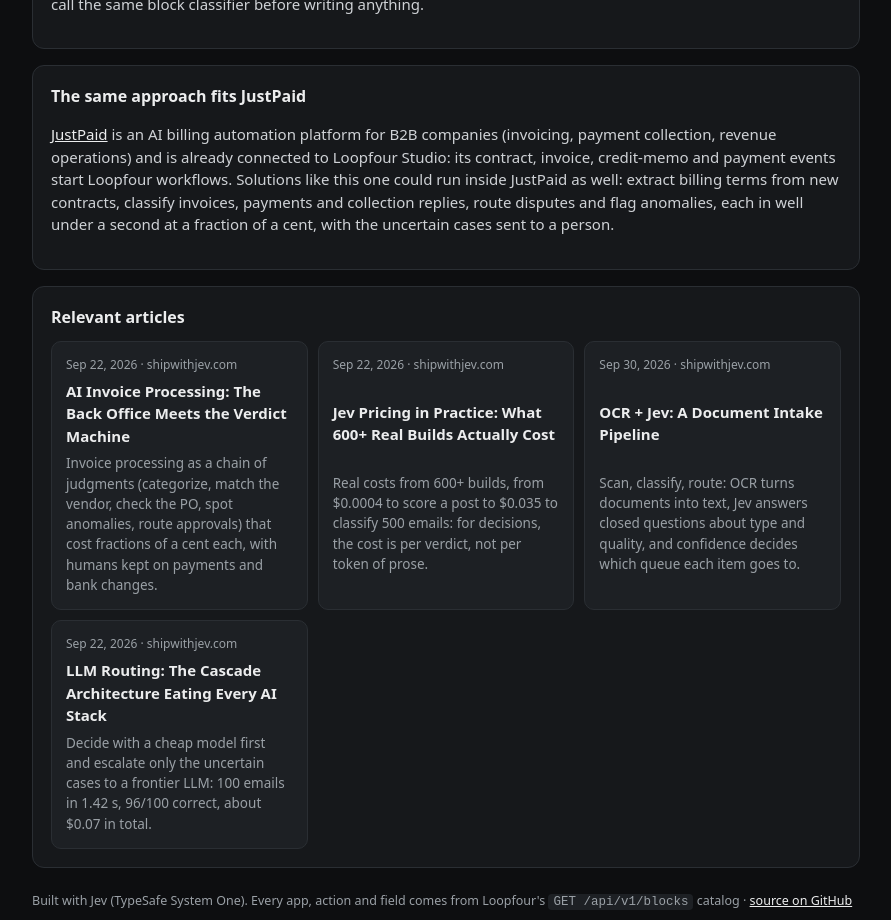
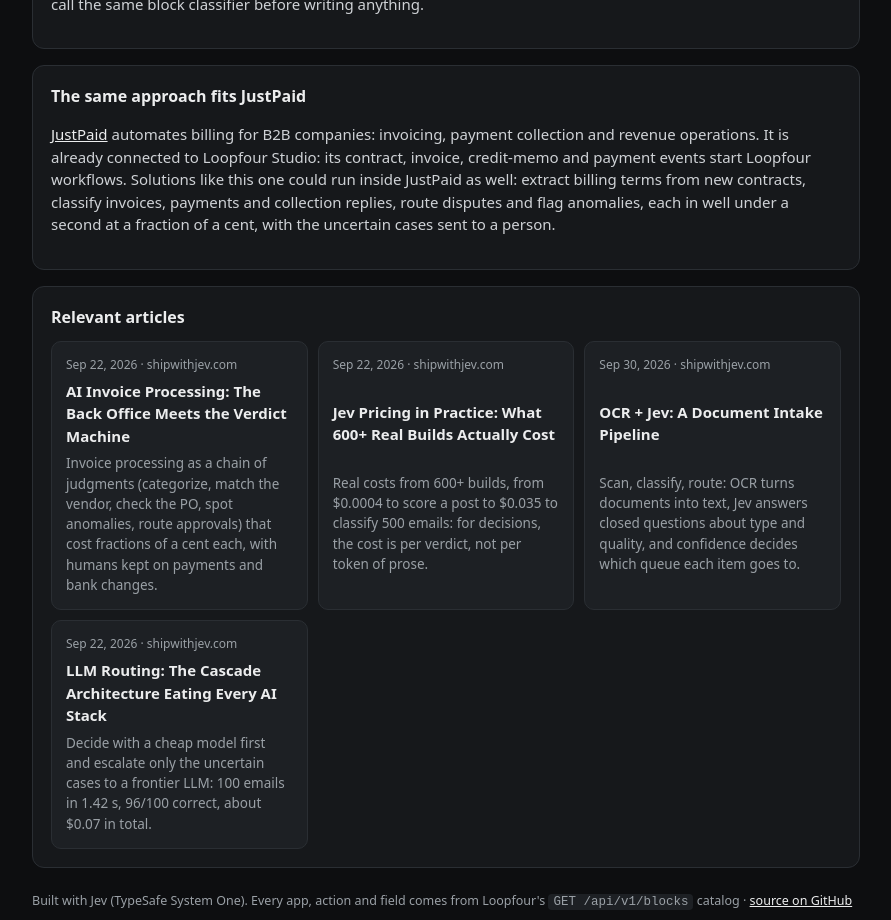
Before and after one commit to jfelipeff/l4-jev-workflows, a Next.js app in the folder workflow-builder/: page / in a window 1280 px wide. Shown: the part 2120-3040 px from the top of the page, without its empty margins (194-1085 px from the left). Built offline with nearby package versions, Linux system fonts and the light colour scheme.

Commit message:
Reword the JustPaid section around what it does

```diff
--- a/workflow-builder/app/info.tsx
+++ b/workflow-builder/app/info.tsx
@@ -141,8 +141,8 @@ export function JustPaid() {
         <a href="https://justpaid.ai" target="_blank" rel="noreferrer">
           JustPaid
         </a>{' '}
-        is an AI billing automation platform for B2B companies (invoicing, payment collection, revenue operations) and is already
-        connected to Loopfour Studio: its contract, invoice, credit-memo and payment events start Loopfour workflows. Solutions like
+        automates billing for B2B companies: invoicing, payment collection and revenue operations. It is already connected to
+        Loopfour Studio: its contract, invoice, credit-memo and payment events start Loopfour workflows. Solutions like
         this one could run inside JustPaid as well: extract billing terms from new contracts, classify invoices, payments and
         collection replies, route disputes and flag anomalies, each in well under a second at a fraction of a cent, with the
         uncertain cases sent to a person.
```
